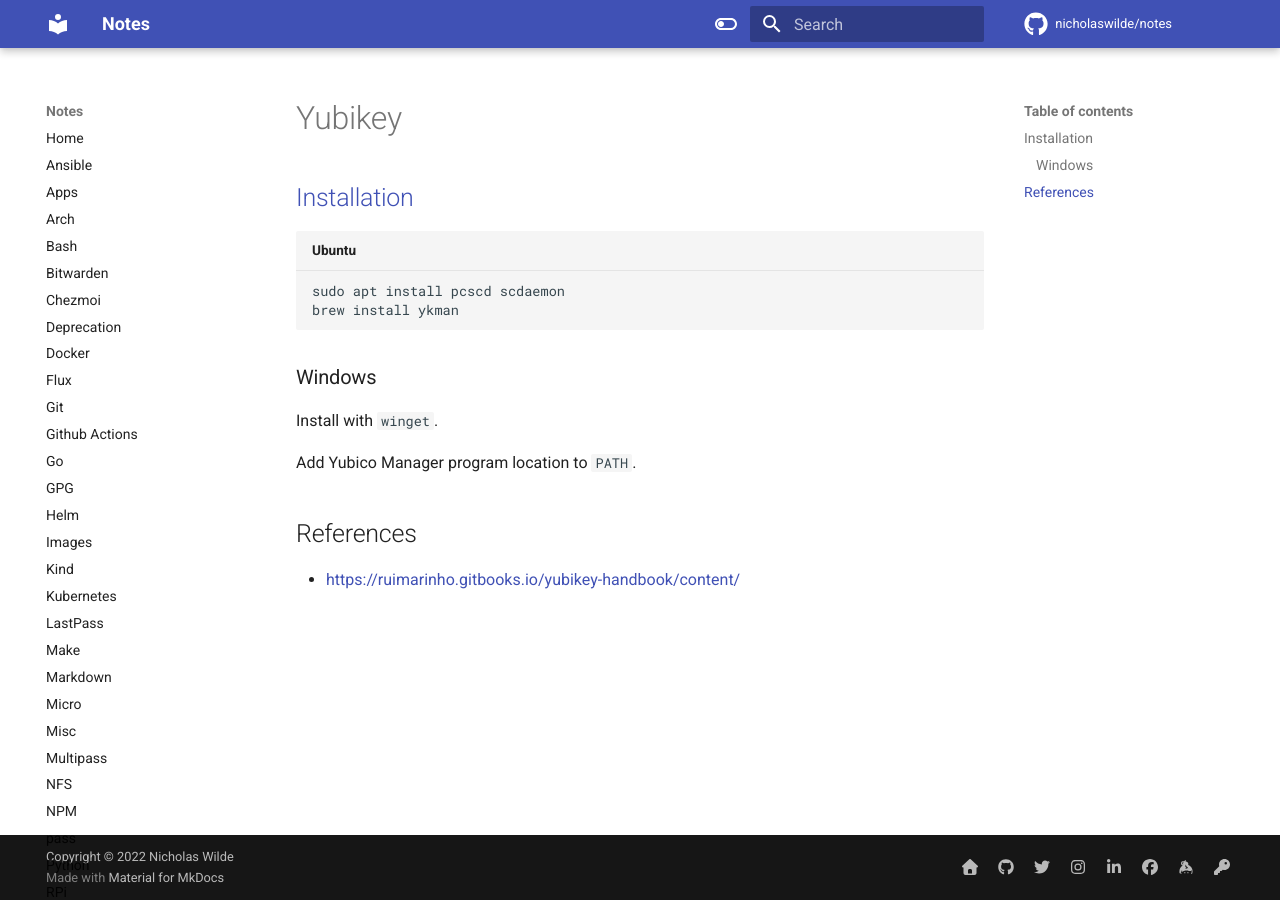
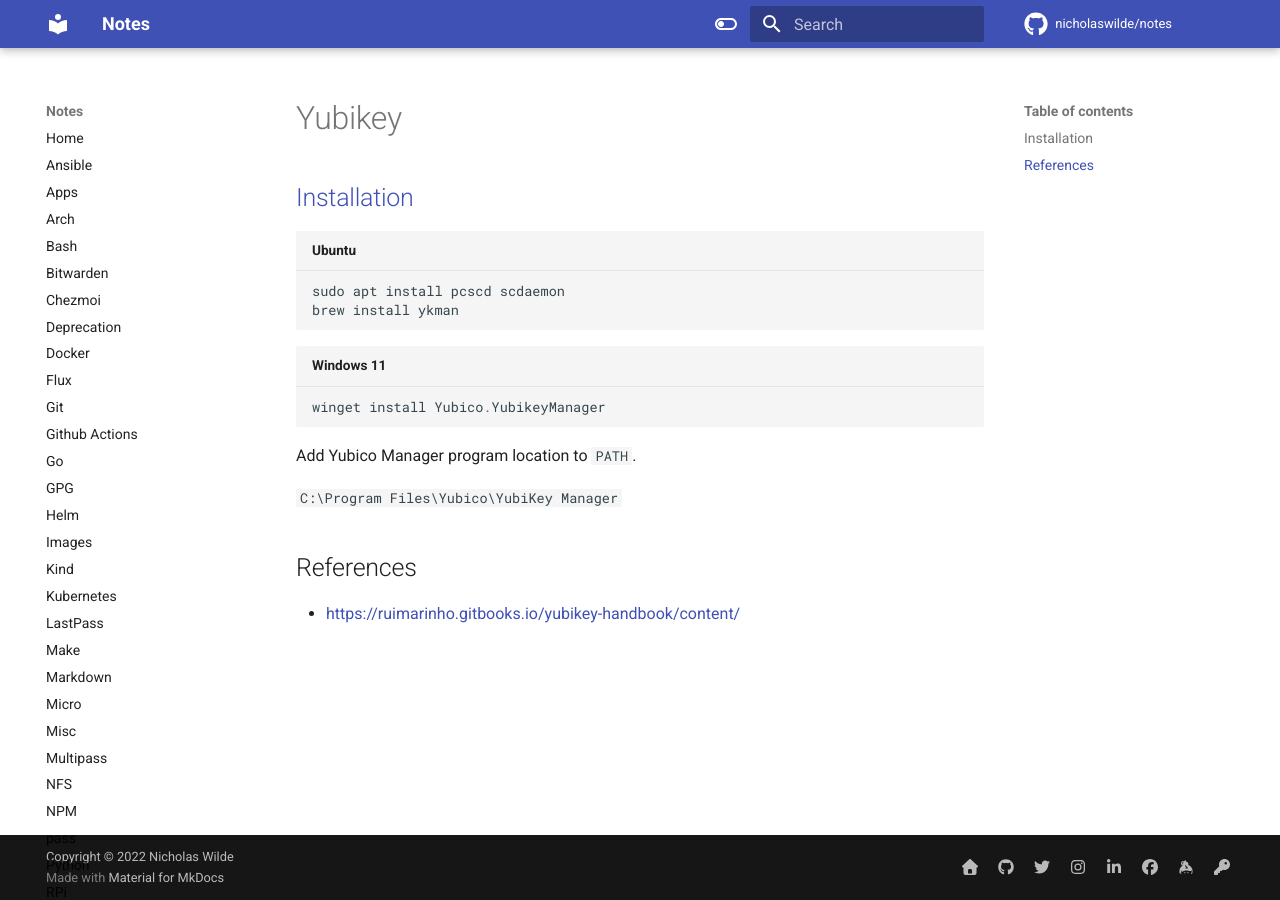
Before and after one commit to nicholaswilde/notes, an MkDocs documentation site: the page built from docs/yubikey.md, in a window 1280 px wide. Built offline with MkDocs 1.6.1 and Material for MkDocs 9.7.7, drawn with Linux system fonts in a browser that asks for light colours; comment, search, counter and statistics services are not loaded.

Commit message:
Update yubikey.md

````diff
--- a/docs/yubikey.md
+++ b/docs/yubikey.md
@@ -7,11 +7,13 @@
 brew install ykman
 ```
 
-### Windows
-
-Install with `winget`.
+```PowerShell title="Windows 11"
+winget install Yubico.YubikeyManager
+```
 
 Add Yubico Manager program location to `PATH`.
+
+`C:\Program Files\Yubico\YubiKey Manager`
 
 ## References
 
````
